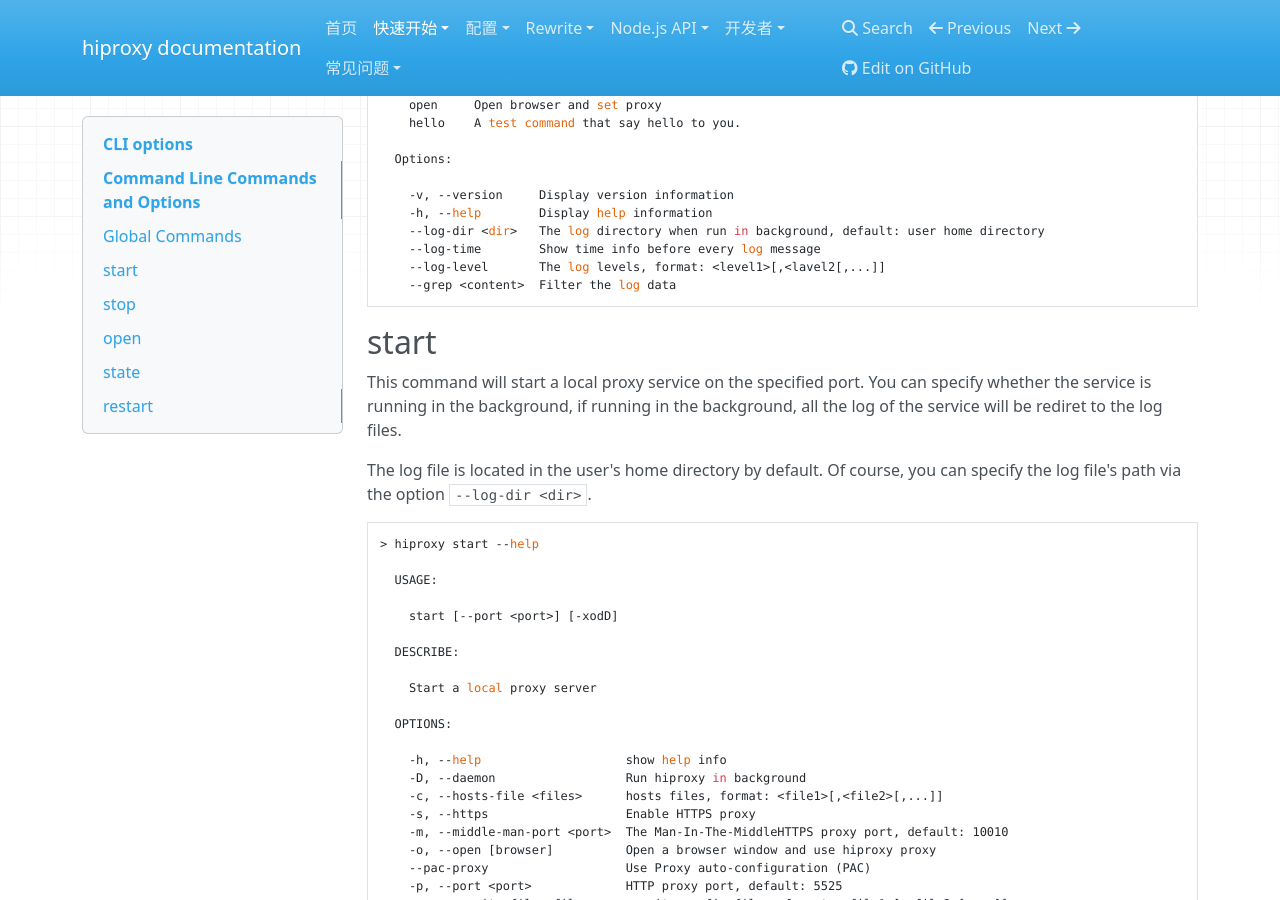
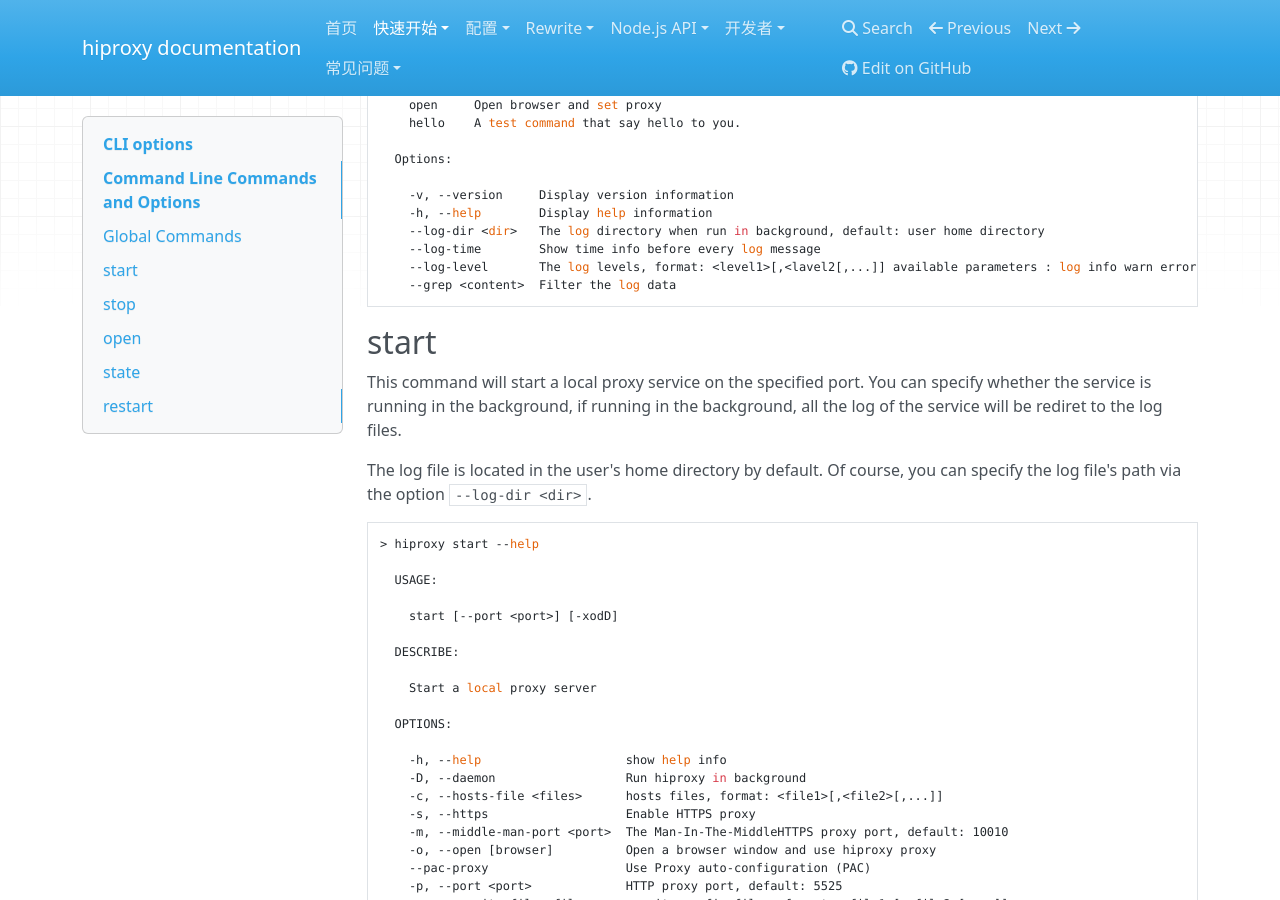
Before and after one commit to Jeoxs/hiproxy.org, an MkDocs documentation site: the page built from docs/get_started/cli_options.md, in a window 1280 px wide and 900 px high, scrolled down 740 px. Built offline with MkDocs 1.6.1, drawn with Linux system fonts in a browser that asks for light colours; nearby versions of some CDN libraries; old or Windows-style settings are respelled for this version of MkDocs.

Commit message:
change cli_option log-level

````diff
--- a/docs/get_started/cli_options.md
+++ b/docs/get_started/cli_options.md
@@ -44,7 +44,7 @@
     -h, --help        Display help information
     --log-dir <dir>   The log directory when run in background, default: user home directory
     --log-time        Show time info before every log message
-    --log-level       The log levels, format: <level1>[,<lavel2[,...]]
+    --log-level       The log levels, format: <level1>[,<lavel2[,...]] available parameters : log info warn error debug detail
     --grep <content>  Filter the log data
 ```
 
````
